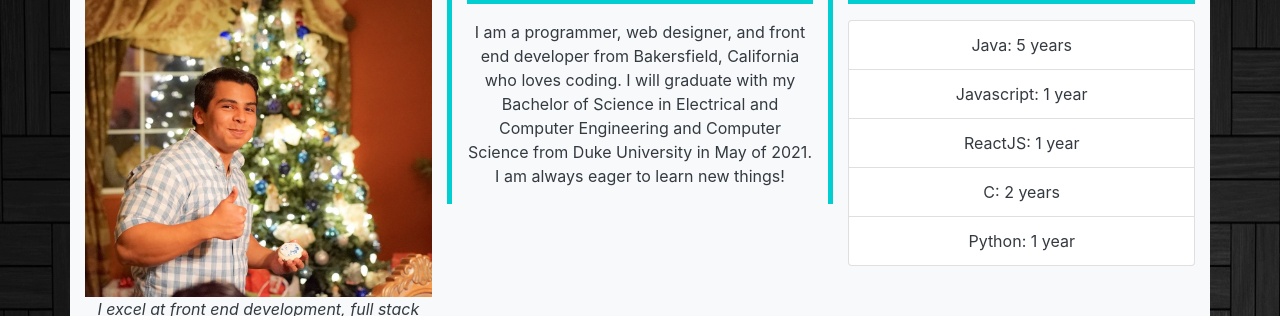
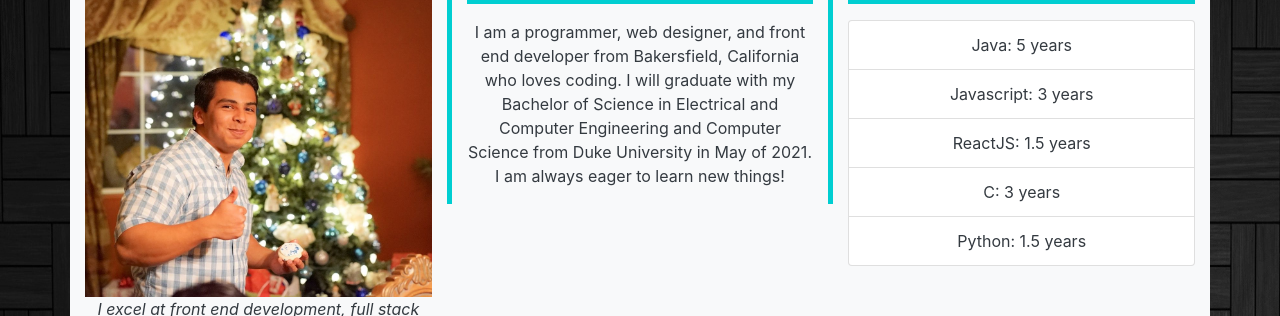
Before and after one commit to aHuizar/aHuizar.github.io, a React (Create React App) app: page / in a window 1280 px wide. Shown: the part 238-554 px from the top of the page. Built offline with nearby package versions, Linux system fonts and the light colour scheme.

Commit message:
updated experience

```diff
--- a/src/components/AboutMe.jsx
+++ b/src/components/AboutMe.jsx
@@ -37,11 +37,11 @@ function AboutMe() {
             <li
               className="list-group-item text-dark" // eslint-disable-next-line
             >
-              Javascript: 1 year
+              Javascript: 3 years
             </li>
-            <li className="list-group-item text-dark">ReactJS: 1 year</li>
-            <li className="list-group-item text-dark">C: 2 years</li>
-            <li className="list-group-item text-dark">Python: 1 year</li>
+            <li className="list-group-item text-dark">ReactJS: 1.5 years</li>
+            <li className="list-group-item text-dark">C: 3 years</li>
+            <li className="list-group-item text-dark">Python: 1.5 years</li>
           </ul>
         </div>
       }
```
